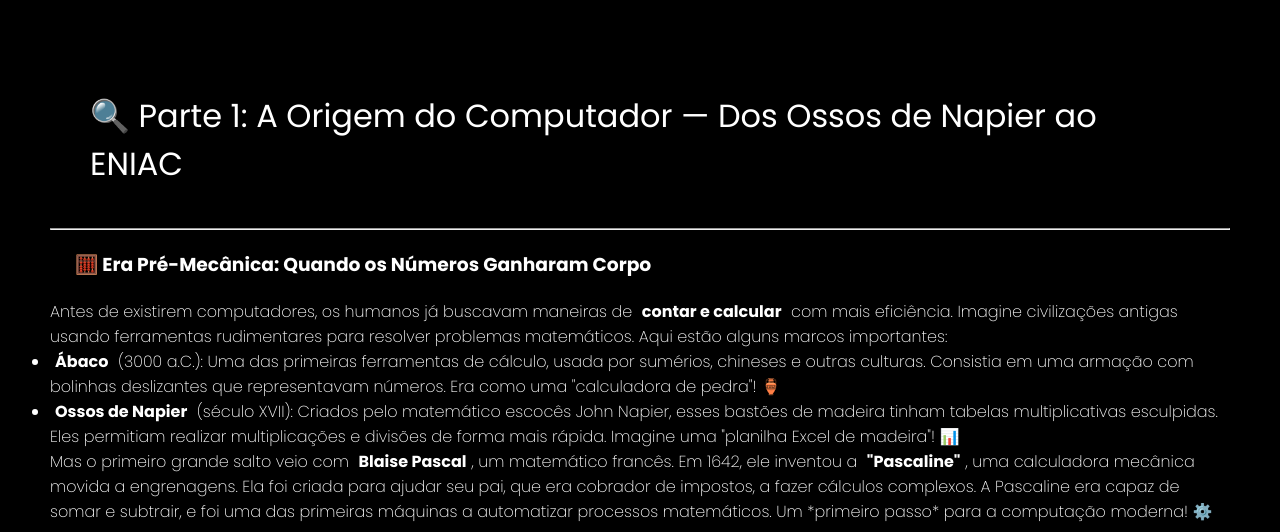
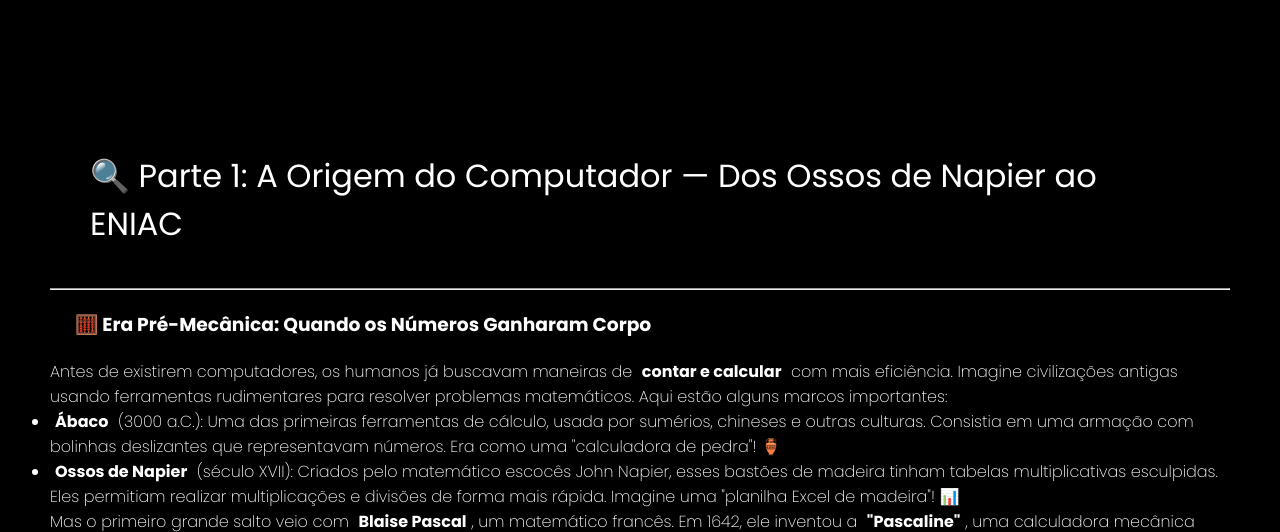
Before and after one commit to PietroThUser/ENC-TECH-SITE, a Flask app: page / in a window 1280 px wide; the page is wider, and only the part inside the window is pictured. Shown: the part 330-862 px from the top of that part. Run offline with Flask 3, Linux system fonts and the light colour scheme.

Commit message:
Update style.css

```diff
--- a/enc-tech_directory/static/style.css
+++ b/enc-tech_directory/static/style.css
@@ -62,6 +62,7 @@ body {
 h1 {
     font-weight: 400;
     margin: 40px;
+    margin-top: 100px;
 }
 
 h3 {
```
